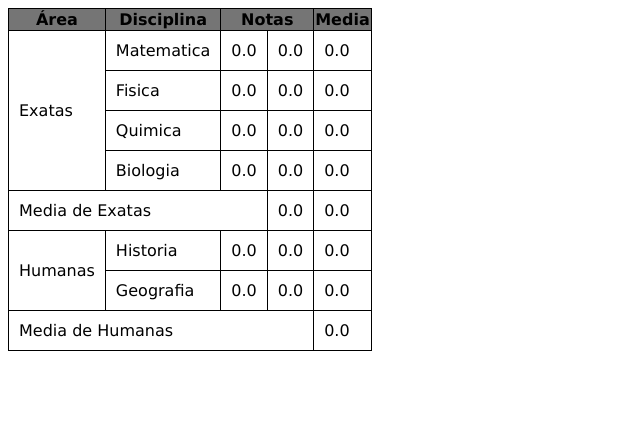
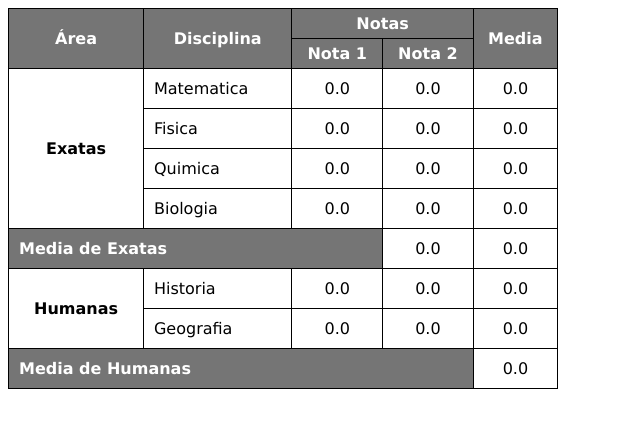
Before and after one commit to tarcisiotaut/html-css-original, a plain HTML site: page desafios/desafio013/desafioo13-pt3.html in a window 1280 px wide. Shown: the whole page, without its empty margins (0-640 px from the left). Drawn offline with Linux system fonts and the light colour scheme.

Commit message:
desafio 013 finalizado

```diff
--- a/desafios/desafio013/desafioo13-pt3.html
+++ b/desafios/desafio013/desafioo13-pt3.html
@@ -7,15 +7,34 @@
     <style>
         table{ font-family: Verdana, Geneva, Tahoma, sans-serif;
         border-collapse: collapse;
+        width: 550px;
+
         }
         thead > tr > th{border: 1px solid black;
         background-color: rgba(0, 0, 0, 0.541);
+       padding: 5px;
+       color: white;
+
     }
+    tbody
 
+     td{border: 1px solid black;
+        padding: 10px;
+    text-align: center;}
 
+    td.cor{
+        background-color: rgba(0, 0, 0, 0.541);
+    text-align: left;
+    color: white;
+    font-weight:bolder;
+}
+    .esquerdo{
+        text-align: left;
 
-        td{border: 1px solid black;
-        padding: 10px;}
+    }
+    .bolder{ font-weight:bolder;
+
+    }
 
 
 </style>
@@ -26,15 +45,19 @@
     <thead>
         <tr>
             <th rowspan="2">Área</th>
-            <th>Disciplina</th>
+            <th rowspan="2">Disciplina</th>
             <th colspan="2">Notas</th>
-            <th>Media</th>
+            <th rowspan="2">Media</th>
+        </tr>
+        <tr>
+            <th>Nota 1</th>
+            <th>Nota 2</th>
         </tr>
     </thead>
     <tbody>
         <tr>
-            <td rowspan="4">Exatas</td>
-            <td>Matematica</td>
+            <td class="bolder" rowspan="4">Exatas</td>
+            <td class="esquerdo">Matematica</td>
             <td>0.0</td>
             <td>0.0</td>
             <td>0.0</td>
@@ -43,44 +66,43 @@
 
 
         <tr>
-            <td>Fisica</td>
-
+            <td class="esquerdo">Fisica</td>
             <td>0.0</td>
             <td>0.0</td>
             <td>0.0</td>
         </tr>
         <tr>
-            <td>Quimica</td>
+            <td class="esquerdo">Quimica</td>
             <td>0.0</td>
             <td>0.0</td>
             <td>0.0</td>
         </tr>
         <tr>
-            <td>Biologia</td>
+            <td class="esquerdo">Biologia</td>
             <td>0.0</td>
             <td>0.0</td>
             <td>0.0</td>
         </tr>
         <tr>
-            <td colspan="3" >Media de Exatas</td>
+            <td class="cor" colspan="3" >Media de Exatas</td>
             <td>0.0</td>
             <td>0.0</td>
         </tr>
         <tr>
-            <td rowspan="2">Humanas</td>
-            <td>Historia</td>
+            <td  class="bolder"  rowspan="2">Humanas</td>
+            <td class="esquerdo">Historia</td>
             <td>0.0</td>
             <td>0.0</td>
             <td>0.0</td>
         </tr>
         <tr>
-            <td>Geografia</td>
+            <td class="esquerdo">Geografia</td>
             <td>0.0</td>
             <td>0.0</td>
             <td>0.0</td>
         </tr>
         <tr>
-            <td colspan="4">Media de Humanas</td>
+            <td  class="cor" colspan="4">Media de Humanas</td>
             <td>0.0</td>
 
         </tr>
```
